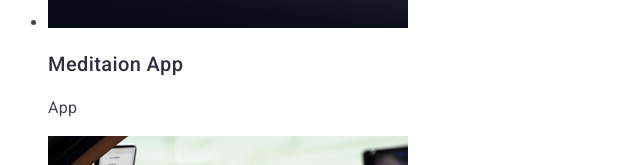
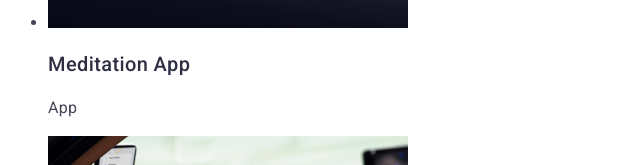
Before and after one commit to Alex2648/goit-markup-hw-02, a plain HTML site: page index.html in a window 1280 px wide. Shown: the part 3475-3640 px from the top of the page, 0-640 px from the left. Drawn offline with Linux system fonts and the light colour scheme.

Commit message:
Update index.html

```diff
--- a/index.html
+++ b/index.html
@@ -164,7 +164,7 @@
               <img src="./images/medition.jpg"
              width="360"
              alt="handy">
-             <h3 class="beschreibung">Meditaion App</h3>
+             <h3 class="beschreibung">Meditation App</h3>
              <p class="industrie">App</p></li>
 
              <li class="liste_portfolio">
```
